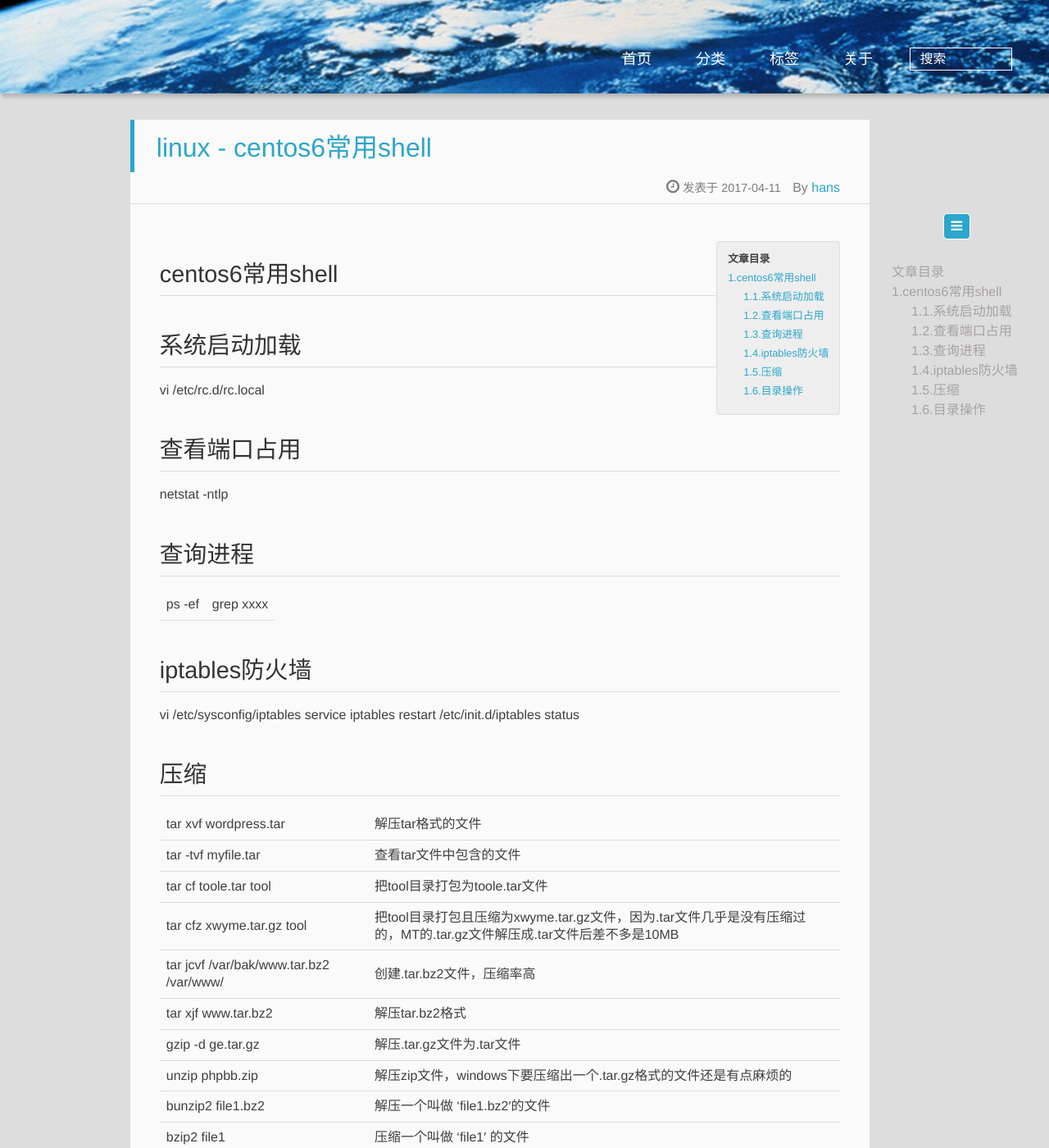
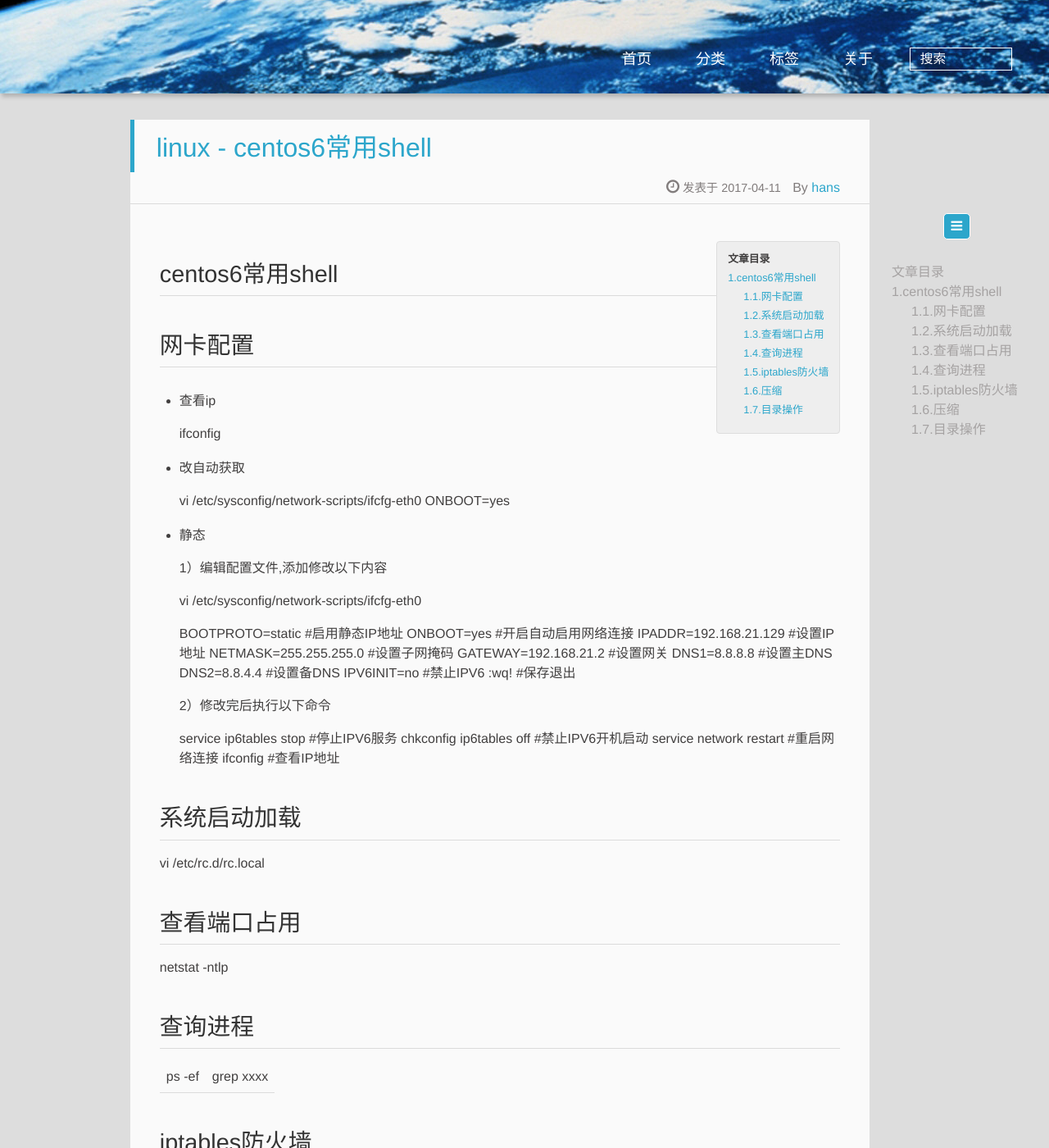
Before and after one commit to hans007/Hans007.GitHub.io, a Jekyll site: the page built from _posts/linux/2017-04-11-linux-centos6-sh-05.md, in a window 1280 px wide and 1400 px high. Shown: the whole window at 82% size. Built offline with Jekyll 4.4.1, drawn with Linux system fonts in a browser that asks for light colours; comment, search, counter and statistics services are not loaded.

Commit message:
add => +

```diff
--- a/_posts/linux/2017-04-11-linux-centos6-sh-05.md
+++ b/_posts/linux/2017-04-11-linux-centos6-sh-05.md
@@ -8,6 +8,40 @@ tags:
 ---
 
 # centos6常用shell
+
+## 网卡配置
+
+- 查看ip
+
+  ifconfig
+
+- 改自动获取
+
+  vi /etc/sysconfig/network-scripts/ifcfg-eth0
+  ONBOOT=yes
+
+- 静态
+
+  1）编辑配置文件,添加修改以下内容
+
+    vi  /etc/sysconfig/network-scripts/ifcfg-eth0
+
+    BOOTPROTO=static   #启用静态IP地址
+    ONBOOT=yes  #开启自动启用网络连接
+    IPADDR=192.168.21.129  #设置IP地址
+    NETMASK=255.255.255.0  #设置子网掩码
+    GATEWAY=192.168.21.2   #设置网关
+    DNS1=8.8.8.8 #设置主DNS
+    DNS2=8.8.4.4 #设置备DNS
+    IPV6INIT=no  #禁止IPV6
+    :wq!  #保存退出
+
+  2）修改完后执行以下命令
+
+    service ip6tables stop   #停止IPV6服务
+    chkconfig ip6tables off  #禁止IPV6开机启动
+    service network restart  #重启网络连接
+    ifconfig  #查看IP地址
 
 ## 系统启动加载
 
```
Also changed, not shown: _posts/linux/2017-05-24-linux-centos6-shadowsocks-08.md (+16 -1 lines), _posts/macos/2017-03-09-macos-net.md (+7 -0 lines), _posts/php/2017-05-27-php-composer.md (added, +46 -0 lines), _posts/linux/2017-05-11-linux-centos6-devtoolset-2-07.md (renamed from _posts/linux/2017-05-11-linux-devtoolset-2-07.md).
